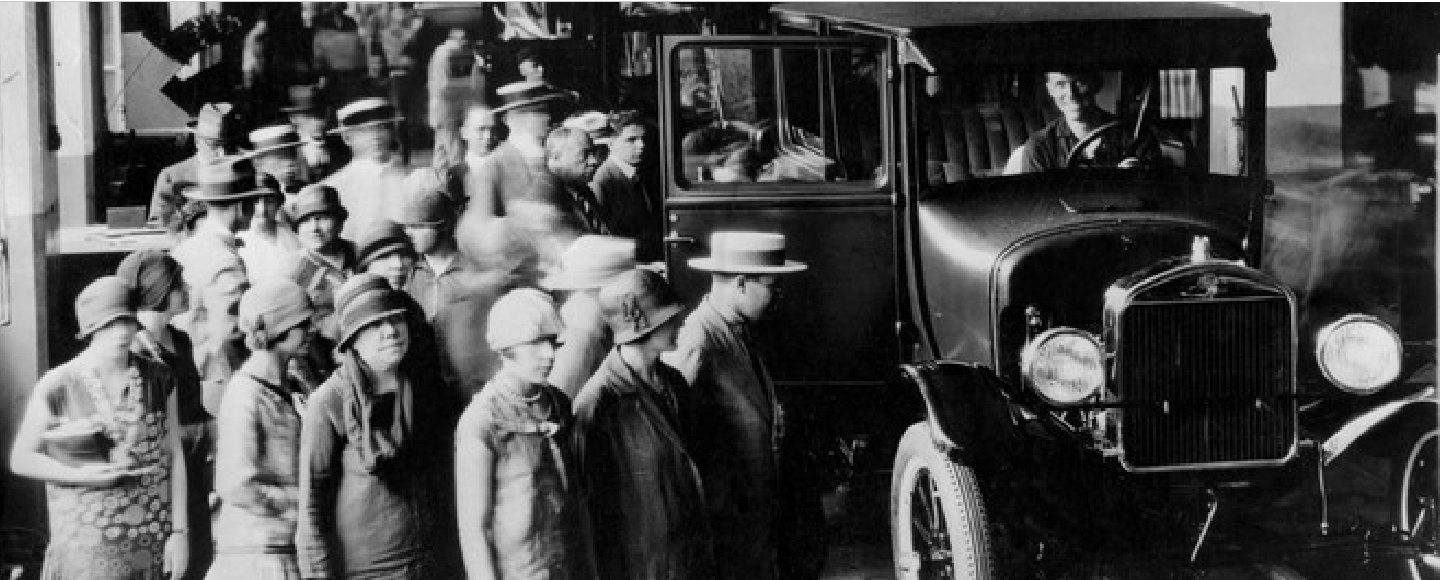
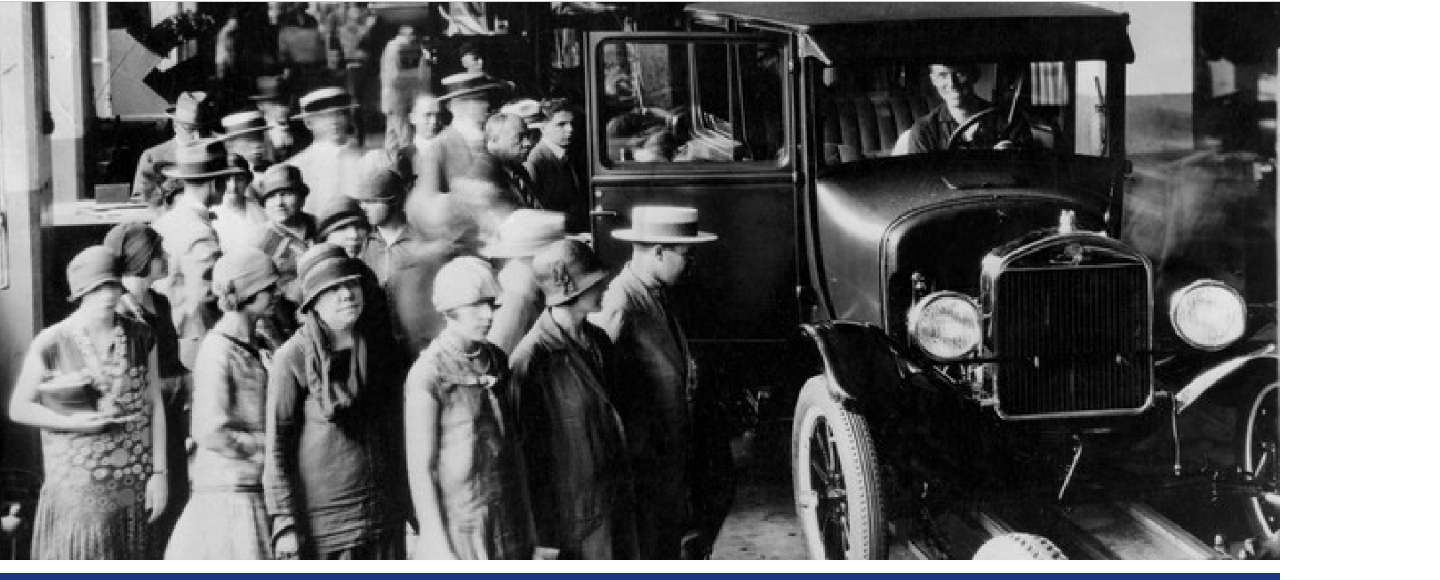
Before and after one commit to J-Robalo/desafio-lancamento-novos-carros, a plain HTML site: page index.html in a window 1280 px wide. Shown: the part 72-652 px from the top of the page, 1440 px wide, since content can reach past the window. Drawn offline with Linux system fonts and the light colour scheme.

Commit message:
Atualizando detalhe no CSS

```diff
--- a/css/style.css
+++ b/css/style.css
@@ -50,6 +50,10 @@ main {
 
 .item-carousel {
   display: none;
+}
+
+.item-carousel img {
+  width: 100%;
 }
 
 .show-image {
```
